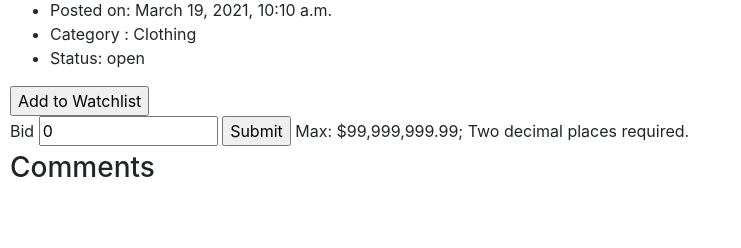
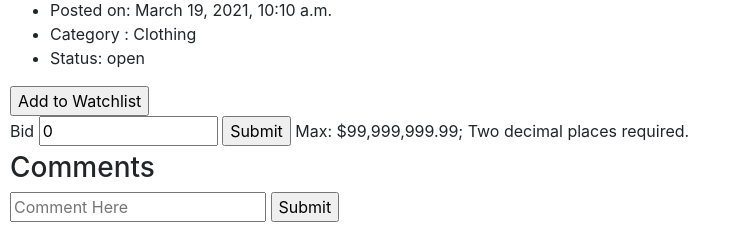
Before and after one commit to vkpoladi/CS50wProject2, a Django app: page /auctions/listing/2 in a window 1280 px wide. Shown: the part 635-883 px from the top of the page, without its empty margins (0-741 px from the left). Before the commit the page ends 812 px from the top, so only its background shows below. Run offline with Django 3.2, Linux system fonts and the light colour scheme; data comes from the database, SQL or seed files in the repository; both versions use the stored data as it was after the commit; some libraries are stand-ins or nearby versions.

Commit message:
Comments feature completed

```diff
--- a/auctions/templates/auctions/listing_page.html
+++ b/auctions/templates/auctions/listing_page.html
@@ -57,6 +57,25 @@
 
     <div>
         <h3>Comments</h3>
+
+        <form action="{% url 'comment_add' %}", method="POST">
+            {% csrf_token %}
+            <input type="Textarea" name="c_comment" placeholder="Comment Here">
+            <input type="hidden" name="c_listing" value= {{ listing.pk }}>
+            <input type="submit">
+        </form>
+
+        <div>
+            <ul>
+                {% for comment in comments%}
+                    <li>{{ comment.comment }}</li>
+                    <ul>
+                        <li>{{ comment.username }} on {{ comment.comment_date }}</li>
+                    </ul>
+                {% endfor %}
+            </ul>
+
+        </div>
     </div>
 
 
--- a/auctions/urls.py
+++ b/auctions/urls.py
@@ -13,5 +13,6 @@ urlpatterns = [
     path("watchlist_remove", views.watchlist_remove, name="watchlist_remove"),
     path("bidding", views.bidding, name="bidding"),
     path("categories", views.categories, name="categories"),
-    path("category_page/<str:category>", views.category_page, name="category_page")
+    path("category_page/<str:category>", views.category_page, name="category_page"),
+    path("comment_add", views.comment_add, name="comment_add")
 ]
--- a/auctions/views.py
+++ b/auctions/views.py
@@ -132,9 +132,12 @@ def listing_page(request, listing_pk):
     else:
         current_bid_message = ""
 
+    comments = listing_entry.comments.all()
+
     return render(request, "auctions/listing_page.html", {
         "listing": listing_entry,
-        "current_bid_message": current_bid_message
+        "current_bid_message": current_bid_message,
+         "comments": comments
         #"category": listing_category
 
     })
@@ -252,7 +255,16 @@ def bidding(request):
     })
 
 
+def comment_add(request):
+    c_listing_pk = request.POST["c_listing"]
+    c_listing = listing.objects.get(pk=c_listing_pk)
+    comment_date = datetime.datetime.now()
+    c_comment = request.POST["c_comment"]
+    username = request.user.username
+    comment_entry = comment(listing=c_listing, comment_date=comment_date, comment=c_comment, username=username)
+    comment_entry.save()
 
+    return HttpResponseRedirect(reverse("listing_page", args=(c_listing_pk,)))
 
 
 def categories(request):
```
Also changed, not shown: auctions/models.py (line endings or trailing spaces), db.sqlite3.
